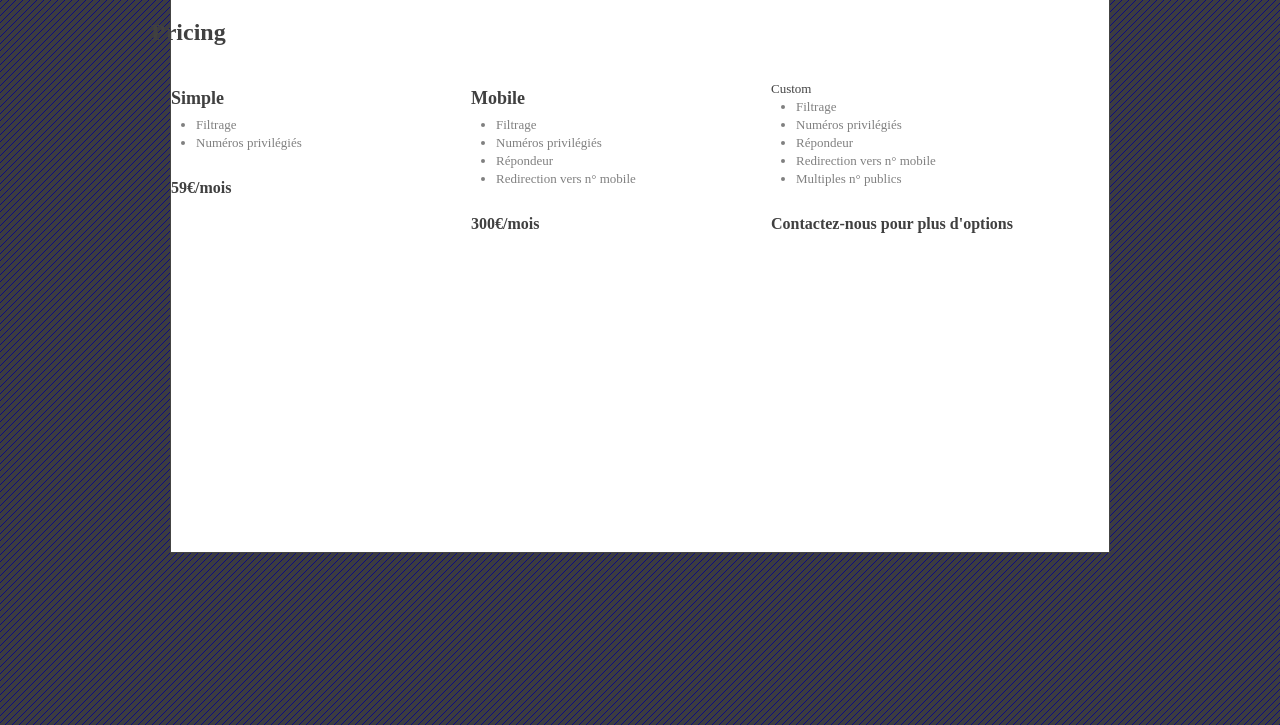
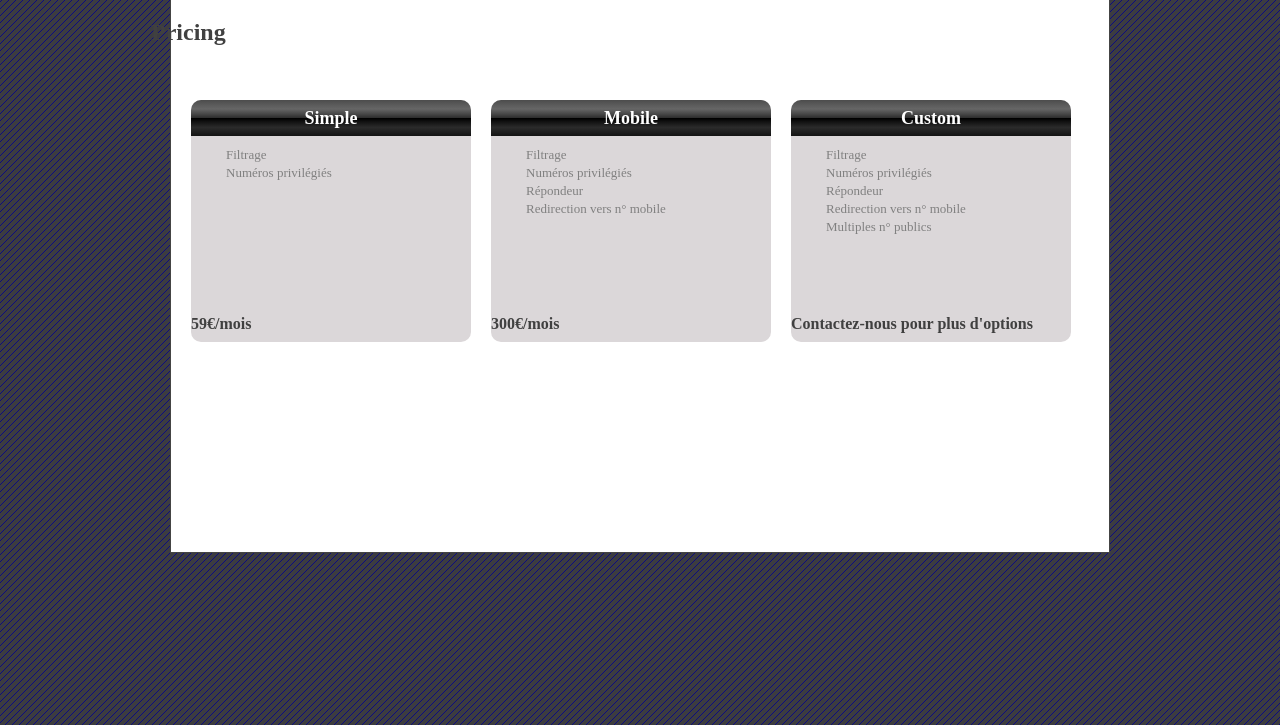
Before and after one commit to fasterthanlime/phonewall, a website: page frontend/pricing.html in a window 1280 px wide. Shown: the part 75-800 px from the top of the page. Drawn offline with nearby package versions, Linux system fonts and the light colour scheme.

Commit message:
style a bit the pricing page

```diff
--- a/frontend/css/landing.css
+++ b/frontend/css/landing.css
@@ -84,3 +84,31 @@ body {
   text-decoration: none;
   color: #ffffff;
 }
+
+#pricing-row {
+  padding: 20px;
+}
+
+.pricing {
+  background-color: #DBD7D9;
+  border-radius: 10px;
+}
+
+.pricing-options {
+  height: 150px;
+  padding: 10px;
+}
+
+.pricing-options ul {
+  list-style-type: none;
+}
+
+.pricing h3 {
+  border-top-left-radius: 10px;
+  border-top-right-radius:10px;
+  background:black;
+  background: -webkit-gradient(linear, left top, left bottom, color-stop(0%,#4c4c4c), color-stop(12%,#595959), color-stop(25%,#666666), color-stop(39%,#474747), color-stop(50%,#2c2c2c), color-stop(51%,#000000), color-stop(60%,#111111), color-stop(76%,#2b2b2b), color-stop(91%,#1c1c1c), color-stop(100%,#131313));
+  background: linear-gradient(top, #4c4c4c 0%,#595959 12%,#666666 25%,#474747 39%,#2c2c2c 50%,#000000 51%,#111111 60%,#2b2b2b 76%,#1c1c1c 91%,#131313 100%);
+  color: #ffffff;
+  text-align:center;
+}
--- a/frontend/pricing.html
+++ b/frontend/pricing.html
@@ -69,27 +69,32 @@
           <div class="span10" id="subtitle">
           </div>
         </div>
-        <div class="row">
+        <div class="row" id="pricing-row">
           <div class="span5 pricing">
             <h3>Simple</h3>
+            <div class="pricing-options">
               <ul>
                 <li>Filtrage</li>
                 <li>Numéros privilégiés</li>
               </ul>
+            </div>
             <h4>59€/mois</h4>
           </div>
           <div class="span5 pricing">
             <h3>Mobile</h3>
+            <div class="pricing-options">
               <ul>
                 <li>Filtrage</li>
                 <li>Numéros privilégiés</li>
                 <li>Répondeur</li>
                 <li>Redirection vers n° mobile</li>
               </ul>
+            </div>
             <h4>300€/mois</h4>
           </div>
           <div class="span5 pricing">
-            <div class="pricing<h3>Custom</h3>
+            <h3>Custom</h3>
+            <div class="pricing-options">
               <ul>
                 <li>Filtrage</li>
                 <li>Numéros privilégiés</li>
@@ -97,6 +102,7 @@
                 <li>Redirection vers n° mobile</li>
                 <li>Multiples n° publics</li>
               </ul>
+            </div>
             <h4>Contactez-nous pour plus d'options</h4>
           </div>
         </div>
```
Lines whose indentation alone changed are shown as unchanged.
